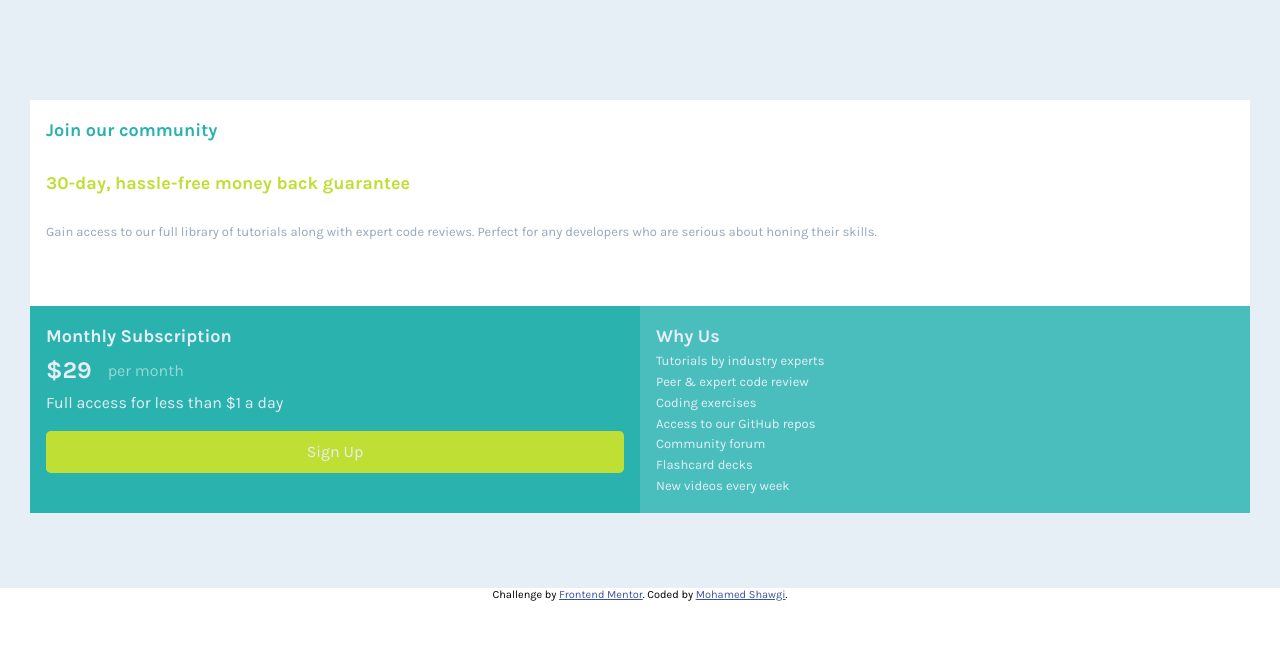
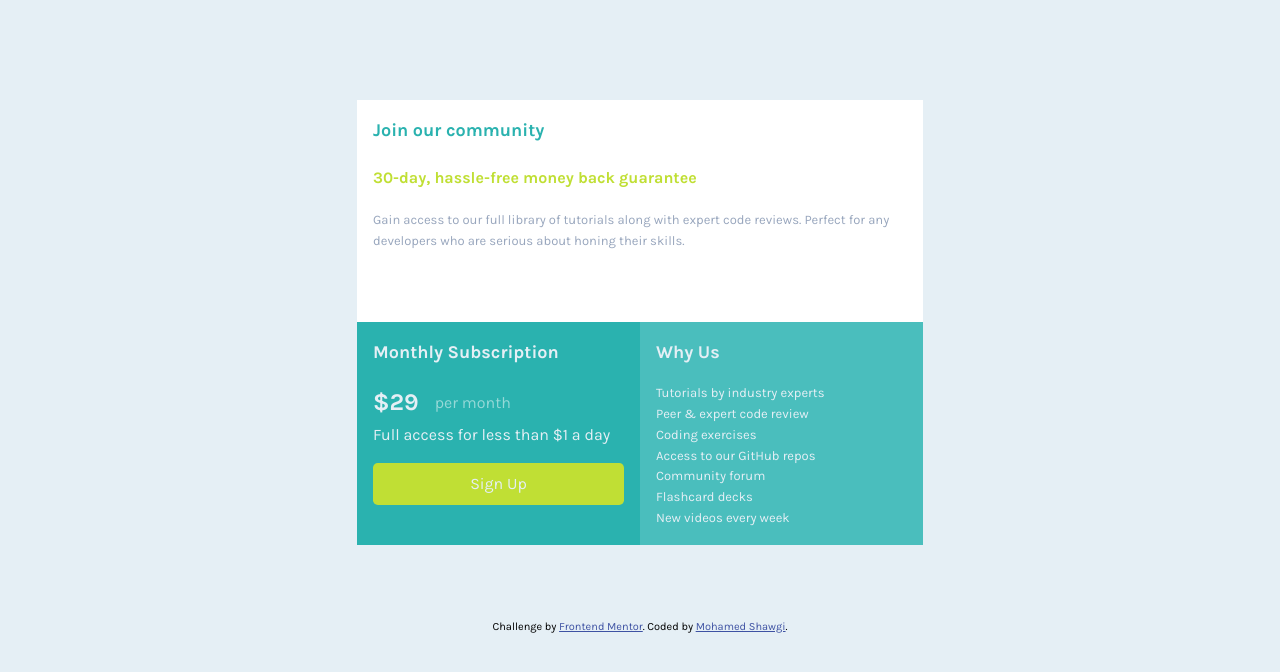
Before and after one commit to mohamedshawgi/single-price-grid-component, a plain HTML site: page index.html in a window 1280 px wide. Drawn offline with Linux system fonts and the light colour scheme.

Commit message:
finetuning layout

```diff
--- a/style.css
+++ b/style.css
@@ -19,14 +19,21 @@
 body{
     font-size: 16px;
     font-family: 'Karla',sans-serif;
+    background-color: var(--Light-Gray);
+    display: flex;
+    flex-direction: column;
 }
 li,ul{
     list-style-type: none;
 
 }
 main{
-    background-color: var(--Light-Gray);
+    /* background-color: var(--Light-Gray); */
     padding: 100px 30px 75px 30px;
+    max-width: 626px;
+    margin: 0 auto;
+    border-radius: 1rem;
+    overflow: hidden;
 }
 .card{
     padding: 1rem;
@@ -38,18 +45,22 @@ main{
 }
 #join h1{
     color: var(--Cyan);
-    font-size: large;
+    font-size:large;
+    font-weight: 700;
 }
 #join h2{
     color: var(--Bright-Yellow);
-    font-size: large;
+    font-size: medium;
 }
 #join p{
     color: var(--Grayish-Blue);
     font-size: small;
 }
-#join h1,#join h2, #join p{
-    margin-bottom: 1.5rem;
+#join h1{
+    margin-bottom: 1.25rem;
+}
+#join h2, #join p{
+    margin-bottom: 1.25rem;
 }
 #subscription{
     background-color: var(--Cyan);
@@ -87,16 +98,18 @@ main{
 #why-us h2, #subscription h2{
     color: var(--Light-Gray);
     font-size: large;
+    margin-bottom: 1rem;;
 }
 #why-us li{
     color: var(--Light-Gray);
     font-size: small;
 }
-@media (min-width:990px){
+@media (min-width:900px){
     main{
         display:grid;
-        grid-template-columns: repeat(2,1fr);
-        grid-template-rows: repeat(2,1fr);
+        /* grid-template-columns: repeat(2,1fr);
+        grid-template-rows: repeat(2,1fr); */
+        grid: repeat(2,1fr)/repeat(2,1fr);
     }
     #join{
         grid-column: 1/3;
```
